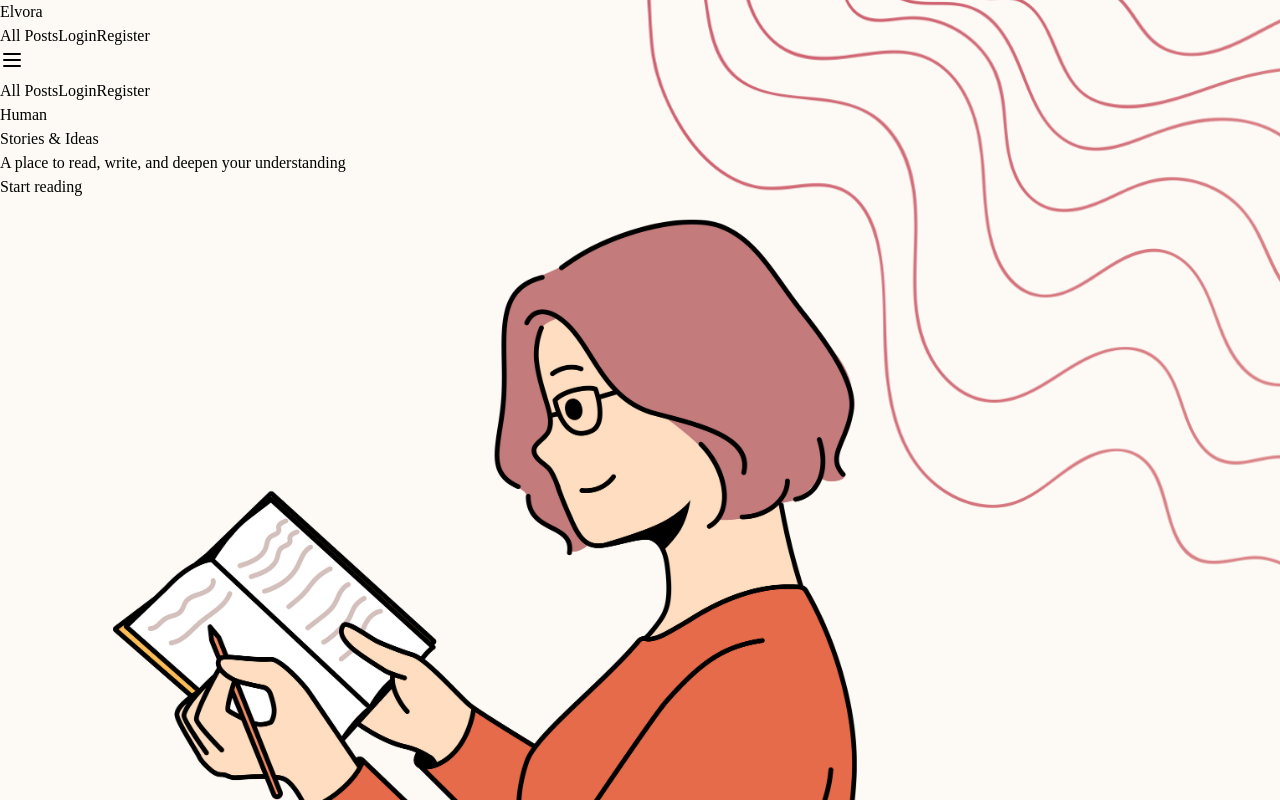
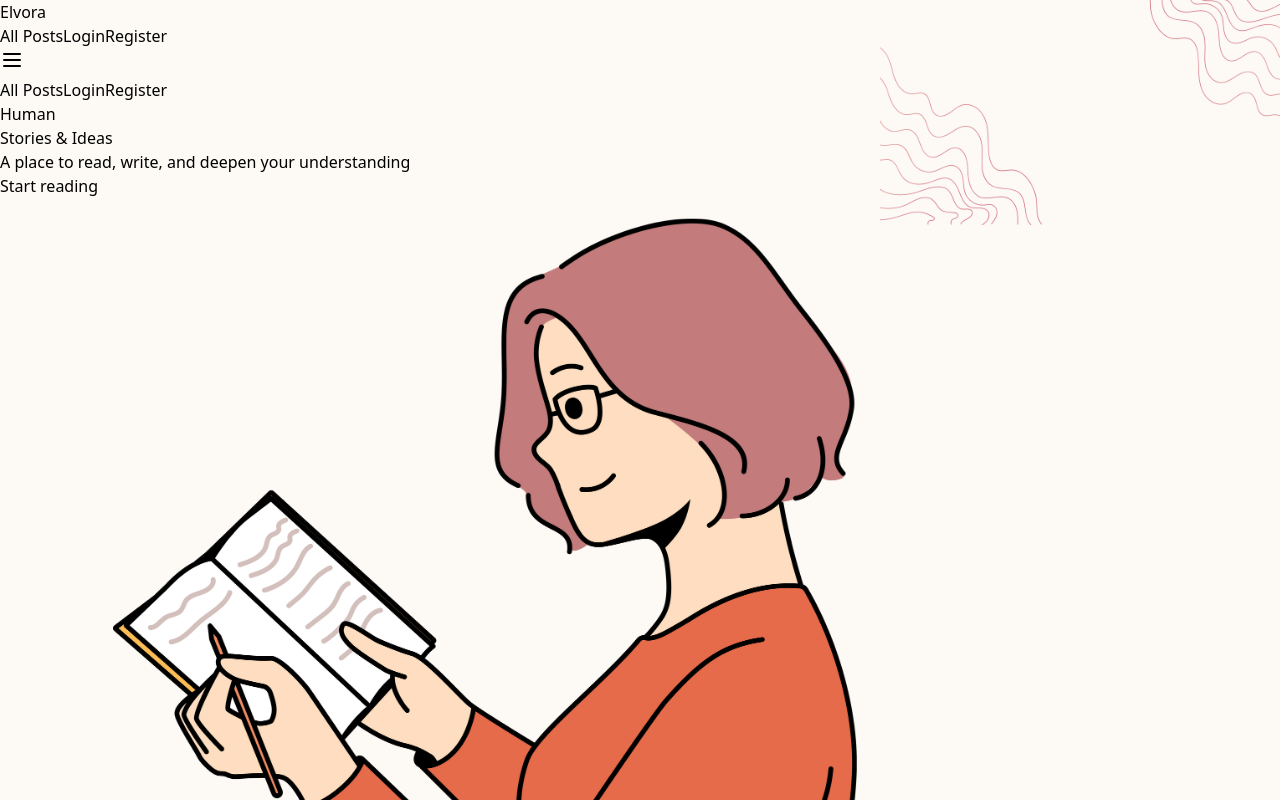
Before and after one commit to ayush001010/Elvora-Frontend, a React (Vite) app: page / in a window 1280 px wide. Shown: the top 800 px of the page. Built offline with nearby package versions, Linux system fonts and the light colour scheme; a web font is replaced by a local one.

Commit message:
Another Change

```diff
--- a/src/index.css
+++ b/src/index.css
@@ -4,13 +4,28 @@
 @tailwind utilities;
 
 
-body{
-    font-family: "Playfair Display" ;
-    background-color: #fdfaf6;
-    background-image: url('/corner.png');
+body {
+  background-color: #fdfaf6;
+  background-image: url('/corner.png');
+  background-position: top right;
+  background-repeat: no-repeat;
+  background-size: contain;
+}
+
+/* Optional fixed background effect */
+@media (min-width: 1024px) {
+  body {
+    background-attachment: fixed;
+    background-size: 400px; /* Adjust for large screens */
     background-position: top right;
-    background-repeat: no-repeat;
-    background-size: cover; /* adjust as needed */
+  }
+}
+
+@media (max-width: 768px) {
+  body {
+    background-size: 200px; /* Smaller image on mobile */
+    background-position: top right;
+  }
 }
 
 .quill-container .ql-container {
```
